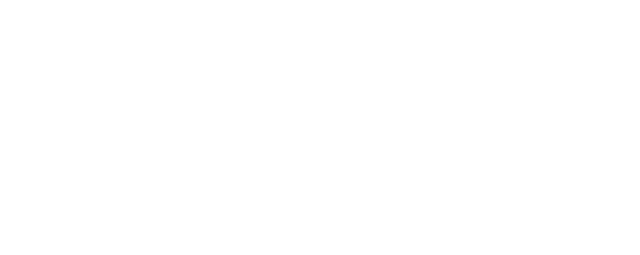
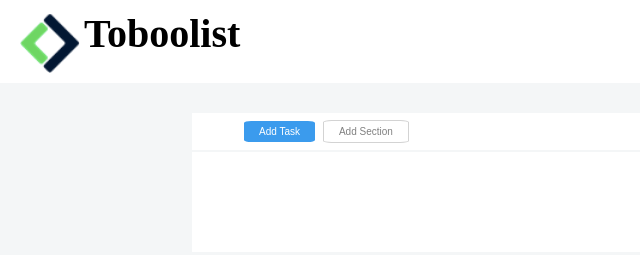
Before and after one commit to carlo-ddm/html-css-toboolist, a plain HTML site: page index.html in a window 1280 px wide. Shown: the whole page, without its empty margins (0-640 px from the left). Drawn offline with Linux system fonts and the light colour scheme.

Commit message:
Inserimento NAV

```diff
--- a/index.css
+++ b/index.css
@@ -1,9 +1,70 @@
+body{
+  background-color: #F4F6F7;
+  font-style: arial;
+}
+
 * {
   margin: 0;
   padding: 0;
   box-sizing: border-box;
 }
 
+nav, main {
+  background-color: white;
+  width: 70%;
+  min-width: 70%;
+  margin: 0 auto;
+  padding: 50px;
+  box-sizing: border-box;
+}
+
 /* HEADER */
 
+header {
+  background-color: white;
+  width: 100%;
+  padding: 10px 20px;
+  margin-bottom: 30px;
+}
+
+header img {
+  width: 60px;
+  height: 60px;
+  vertical-align: middle;
+}
+
+ header h1 {
+  display: inline-block;
+  font-size: 40px;
+  /* chiedi font */
+}
+
+/* NAV */
+nav {
+  margin-bottom: 2px;
+  padding-top: 5px;
+  padding-bottom: 5px;
+
+}
+
+.bot {
+  margin: 2px;
+  border: 0;
+  border-radius: 10%;
+  padding: 5px 15px;
+  box-sizing: border-box;
+  font-size: 10px;
+}
+
+.bot.task {
+  background-color: #3B9BED;
+  color: white;
+}
+
+.bot.section {
+  background-color: white;
+  border: 1px solid lightgrey;
+  color: grey;
+}
+
 /* MAIN */
--- a/index.html
+++ b/index.html
@@ -13,8 +13,21 @@
 
   <!--HEADER-->
   <header>
+      <img src="assets03/img/Logo.png" alt="Toboolist-logo">
+      <h1>
+        Toboolist
+      </h1>
+  </header>
 
-  </header>
+  <!--NAV-->
+  <nav>
+    <input type="button" class="bot task"
+    value="Add Task">
+
+    <input type="button" class="bot section"
+    value="Add Section">
+  </nav>
+
 
   <!--MAIN-->
   <main>
```
